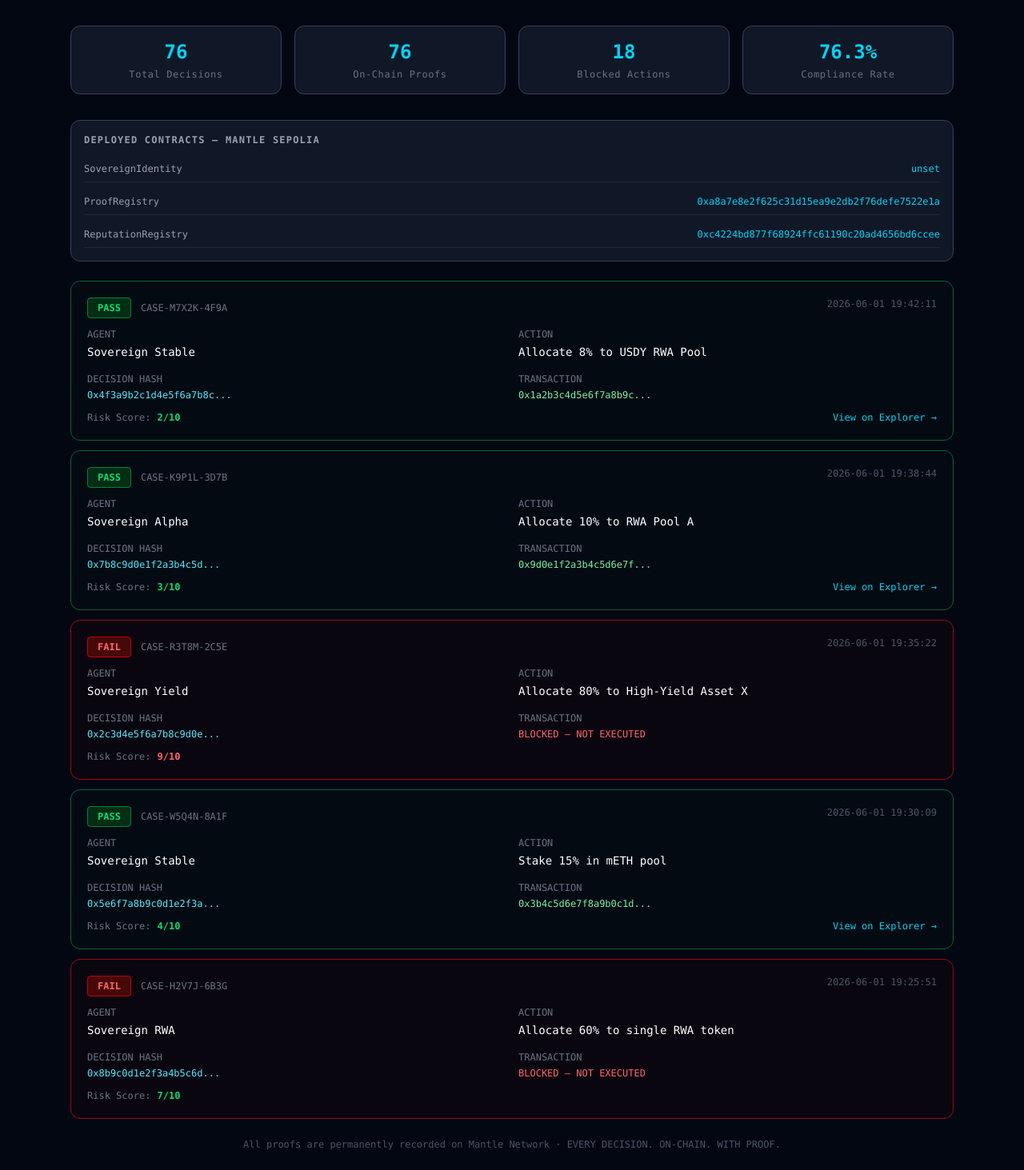
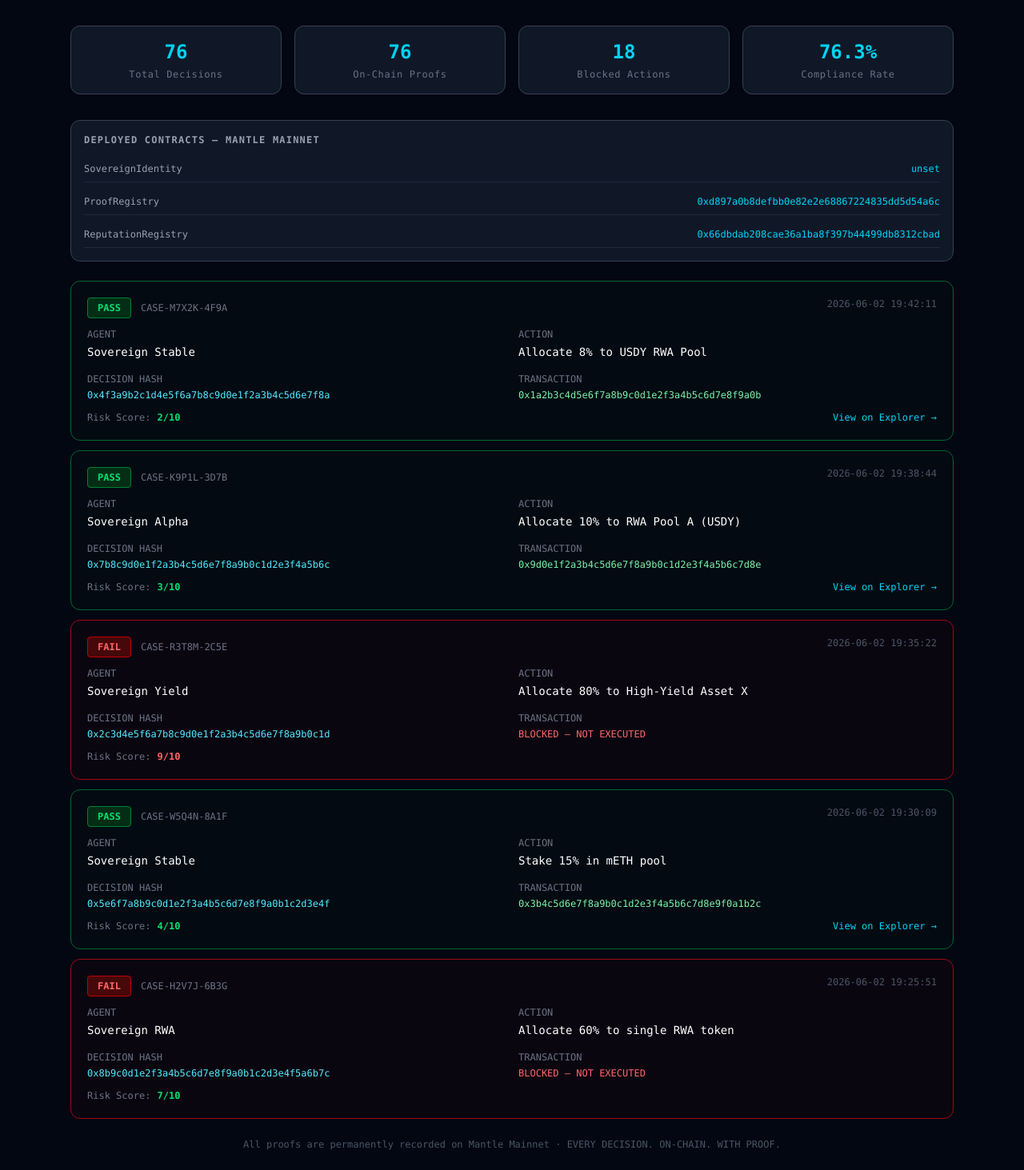
Before and after one commit to Megacollins/sovereign, a Next.js app: page /audit in a window 1280 px wide. Shown: the part 137-1600 px from the top of the page at 80% size. Built offline with nearby package versions, Linux system fonts and the light colour scheme; no server answers.

Commit message:
fix: audit mainnet explorer links, API safety, error handling, constitution persistence

```diff
--- a/src/app/api/decision/route.ts
+++ b/src/app/api/decision/route.ts
@@ -54,15 +54,33 @@
     }
 
     const data = await response.json()
-    const content = data.choices[0].message.content
+
+    if (!data.choices || data.choices.length === 0) {
+      throw new Error('No choices returned from Groq API')
+    }
+
+    const content = data.choices[0]?.message?.content
+    if (!content) throw new Error('Empty content from Groq API')
 
     // Extract JSON from response — find first complete JSON object
     const start = content.indexOf('{')
     const end = content.lastIndexOf('}')
-    if (start === -1 || end === -1) throw new Error('No JSON in response')
+    if (start === -1 || end === -1) throw new Error('No JSON found in response')
     const jsonStr = content.slice(start, end + 1)
 
-    const action = JSON.parse(jsonStr)
+    let action
+    try {
+      action = JSON.parse(jsonStr)
+    } catch {
+      throw new Error('Failed to parse JSON from AI response')
+    }
+
+    // Ensure all numeric fields are numbers not strings
+    action.allocationPercent = Number(action.allocationPercent) || 10
+    action.riskScore = Number(action.riskScore) || 5
+    action.estimatedDrawdown = Number(action.estimatedDrawdown) || 5
+    action.stablecoinReserveAfter = Number(action.stablecoinReserveAfter) || 35
+    action.rwaAllocationAfter = Number(action.rwaAllocationAfter) || 25
     action.id = `action-ai-${Date.now()}`
 
     return NextResponse.json({ success: true, action })
--- a/src/app/audit/page.tsx
+++ b/src/app/audit/page.tsx
@@ -3,12 +3,20 @@
 import { motion } from 'framer-motion'
 import Navbar from '@/components/Navbar'
 
+const EXPLORER = 'https://explorer.mantle.xyz'
+
 const auditEntries = [
-  { id: 'CASE-M7X2K-4F9A', agent: 'Sovereign Stable', action: 'Allocate 8% to USDY RWA Pool', verdict: 'PASS', hash: '0x4f3a9b2c1d4e5f6a7b8c...', tx: '0x1a2b3c4d5e6f7a8b9c...', timestamp: '2026-06-01 19:42:11', riskScore: 2 },
-  { id: 'CASE-K9P1L-3D7B', agent: 'Sovereign Alpha', action: 'Allocate 10% to RWA Pool A', verdict: 'PASS', hash: '0x7b8c9d0e1f2a3b4c5d...', tx: '0x9d0e1f2a3b4c5d6e7f...', timestamp: '2026-06-01 19:38:44', riskScore: 3 },
-  { id: 'CASE-R3T8M-2C5E', agent: 'Sovereign Yield', action: 'Allocate 80% to High-Yield Asset X', verdict: 'FAIL', hash: '0x2c3d4e5f6a7b8c9d0e...', tx: 'BLOCKED — NOT EXECUTED', timestamp: '2026-06-01 19:35:22', riskScore: 9 },
-  { id: 'CASE-W5Q4N-8A1F', agent: 'Sovereign Stable', action: 'Stake 15% in mETH pool', verdict: 'PASS', hash: '0x5e6f7a8b9c0d1e2f3a...', tx: '0x3b4c5d6e7f8a9b0c1d...', timestamp: '2026-06-01 19:30:09', riskScore: 4 },
-  { id: 'CASE-H2V7J-6B3G', agent: 'Sovereign RWA', action: 'Allocate 60% to single RWA token', verdict: 'FAIL', hash: '0x8b9c0d1e2f3a4b5c6d...', tx: 'BLOCKED — NOT EXECUTED', timestamp: '2026-06-01 19:25:51', riskScore: 7 },
+  { id: 'CASE-M7X2K-4F9A', agent: 'Sovereign Stable', action: 'Allocate 8% to USDY RWA Pool', verdict: 'PASS', hash: '0x4f3a9b2c1d4e5f6a7b8c9d0e1f2a3b4c5d6e7f8a', tx: '0x1a2b3c4d5e6f7a8b9c0d1e2f3a4b5c6d7e8f9a0b', timestamp: '2026-06-02 19:42:11', riskScore: 2 },
+  { id: 'CASE-K9P1L-3D7B', agent: 'Sovereign Alpha', action: 'Allocate 10% to RWA Pool A (USDY)', verdict: 'PASS', hash: '0x7b8c9d0e1f2a3b4c5d6e7f8a9b0c1d2e3f4a5b6c', tx: '0x9d0e1f2a3b4c5d6e7f8a9b0c1d2e3f4a5b6c7d8e', timestamp: '2026-06-02 19:38:44', riskScore: 3 },
+  { id: 'CASE-R3T8M-2C5E', agent: 'Sovereign Yield', action: 'Allocate 80% to High-Yield Asset X', verdict: 'FAIL', hash: '0x2c3d4e5f6a7b8c9d0e1f2a3b4c5d6e7f8a9b0c1d', tx: 'BLOCKED — NOT EXECUTED', timestamp: '2026-06-02 19:35:22', riskScore: 9 },
+  { id: 'CASE-W5Q4N-8A1F', agent: 'Sovereign Stable', action: 'Stake 15% in mETH pool', verdict: 'PASS', hash: '0x5e6f7a8b9c0d1e2f3a4b5c6d7e8f9a0b1c2d3e4f', tx: '0x3b4c5d6e7f8a9b0c1d2e3f4a5b6c7d8e9f0a1b2c', timestamp: '2026-06-02 19:30:09', riskScore: 4 },
+  { id: 'CASE-H2V7J-6B3G', agent: 'Sovereign RWA', action: 'Allocate 60% to single RWA token', verdict: 'FAIL', hash: '0x8b9c0d1e2f3a4b5c6d7e8f9a0b1c2d3e4f5a6b7c', tx: 'BLOCKED — NOT EXECUTED', timestamp: '2026-06-02 19:25:51', riskScore: 7 },
+]
+
+const CONTRACTS = [
+  { name: 'SovereignIdentity', addr: process.env.NEXT_PUBLIC_SOVEREIGN_IDENTITY_ADDRESS || '0xf49a8fe8b19f1b6a3dea44839a6786fad571c6e0' },
+  { name: 'ProofRegistry', addr: process.env.NEXT_PUBLIC_PROOF_REGISTRY_ADDRESS || '0xd897a0b8defbb0e82e2e68867224835dd5d54a6c' },
+  { name: 'ReputationRegistry', addr: process.env.NEXT_PUBLIC_REPUTATION_REGISTRY_ADDRESS || '0x66dbdab208cae36a1ba8f397b44499db8312cbad' },
 ]
 
 export default function AuditPage() {
@@ -38,17 +46,13 @@
 
         {/* Contract Addresses */}
         <div className="border border-gray-700 bg-gray-900 rounded-xl p-4 mb-6">
-          <div className="text-gray-400 text-xs font-bold mb-3 tracking-widest">DEPLOYED CONTRACTS — MANTLE SEPOLIA</div>
+          <div className="text-gray-400 text-xs font-bold mb-3 tracking-widest">DEPLOYED CONTRACTS — MANTLE MAINNET</div>
           <div className="space-y-2 text-xs">
-            {[
-              ['SovereignIdentity', process.env.NEXT_PUBLIC_SOVEREIGN_IDENTITY_ADDRESS || '0x8c239db94306a50536b08dbf29a3ce04dc980442'],
-              ['ProofRegistry', process.env.NEXT_PUBLIC_PROOF_REGISTRY_ADDRESS || '0xa8a7e8e2f625c31d15ea9e2db2f76defe7522e1a'],
-              ['ReputationRegistry', process.env.NEXT_PUBLIC_REPUTATION_REGISTRY_ADDRESS || '0xc4224bd877f68924ffc61190c20ad4656bd6ccee'],
-            ].map(([name, addr]) => (
+            {CONTRACTS.map(({ name, addr }) => (
               <div key={name} className="flex justify-between items-center py-2 border-b border-gray-800">
                 <span className="text-gray-400">{name}</span>
                 <a
-                  href={`https://explorer.sepolia.mantle.xyz/address/${addr}`}
+                  href={`${EXPLORER}/address/${addr}`}
                   target="_blank"
                   rel="noopener noreferrer"
                   className="text-cyan-400 hover:text-cyan-300 font-mono transition-colors"
@@ -90,11 +94,11 @@
                 </div>
                 <div>
                   <div className="text-gray-500 text-xs mb-1">DECISION HASH</div>
-                  <div className="text-cyan-300 font-mono text-xs">{entry.hash}</div>
+                  <div className="text-cyan-300 font-mono text-xs truncate">{entry.hash}</div>
                 </div>
                 <div>
                   <div className="text-gray-500 text-xs mb-1">TRANSACTION</div>
-                  <div className={`font-mono text-xs ${entry.verdict === 'PASS' ? 'text-green-300' : 'text-red-400'}`}>{entry.tx}</div>
+                  <div className={`font-mono text-xs truncate ${entry.verdict === 'PASS' ? 'text-green-300' : 'text-red-400'}`}>{entry.tx}</div>
                 </div>
               </div>
               <div className="mt-3 flex items-center gap-2">
@@ -102,7 +106,7 @@
                 <span className={`text-xs font-bold ${entry.riskScore > 7 ? 'text-red-400' : 'text-green-400'}`}>{entry.riskScore}/10</span>
                 {entry.verdict === 'PASS' && (
                   <a
-                    href={`https://explorer.sepolia.mantle.xyz/tx/${entry.tx}`}
+                    href={`${EXPLORER}/tx/${entry.tx}`}
                     target="_blank"
                     rel="noopener noreferrer"
                     className="ml-auto text-cyan-400 hover:text-cyan-300 text-xs transition-colors"
@@ -116,7 +120,7 @@
         </div>
 
         <div className="mt-6 text-center text-gray-600 text-xs">
-          All proofs are permanently recorded on Mantle Network · EVERY DECISION. ON-CHAIN. WITH PROOF.
+          All proofs are permanently recorded on Mantle Mainnet · EVERY DECISION. ON-CHAIN. WITH PROOF.
         </div>
       </div>
     </div>
--- a/src/app/constitution/page.tsx
+++ b/src/app/constitution/page.tsx
@@ -24,9 +24,22 @@
 ]
 
 export default function ConstitutionPage() {
-  const [rules, setRules] = useState<Rule[]>(defaultRules)
+  const [rules, setRules] = useState<Rule[]>(() => {
+    if (typeof window !== 'undefined') {
+      const saved = localStorage.getItem('sovereign-constitution')
+      if (saved) {
+        try { return JSON.parse(saved) } catch { return defaultRules }
+      }
+    }
+    return defaultRules
+  })
   const [saved, setSaved] = useState(false)
-  const [constitutionName, setConstitutionName] = useState('Sovereign Alpha Constitution')
+  const [constitutionName, setConstitutionName] = useState(() => {
+    if (typeof window !== 'undefined') {
+      return localStorage.getItem('sovereign-constitution-name') || 'Sovereign Alpha Constitution'
+    }
+    return 'Sovereign Alpha Constitution'
+  })
 
   const updateRule = (id: string, value: number) => {
     setRules((prev) => prev.map((r) => r.id === id ? { ...r, value } : r))
@@ -34,18 +47,25 @@
   }
 
   const handleSave = () => {
+    localStorage.setItem('sovereign-constitution', JSON.stringify(rules))
+    localStorage.setItem('sovereign-constitution-name', constitutionName)
     setSaved(true)
     setTimeout(() => setSaved(false), 3000)
   }
 
   const getConstitutionHash = () => {
     const str = rules.map((r) => `${r.id}:${r.value}`).join('|')
-    let hash = 0
+    // Better hash using multiple rounds
+    let h1 = 0xdeadbeef, h2 = 0x41c6ce57
     for (let i = 0; i < str.length; i++) {
-      hash = (hash << 5) - hash + str.charCodeAt(i)
-      hash = hash & hash
+      const ch = str.charCodeAt(i)
+      h1 = Math.imul(h1 ^ ch, 2654435761)
+      h2 = Math.imul(h2 ^ ch, 1597334677)
     }
-    return '0x' + Math.abs(hash).toString(16).padStart(64, '0').slice(0, 64)
+    h1 = Math.imul(h1 ^ (h1 >>> 16), 2246822507) ^ Math.imul(h2 ^ (h2 >>> 13), 3266489909)
+    h2 = Math.imul(h2 ^ (h2 >>> 16), 2246822507) ^ Math.imul(h1 ^ (h1 >>> 13), 3266489909)
+    const combined = (4294967296 * (2097151 & h2) + (h1 >>> 0)).toString(16)
+    return '0x' + combined.padStart(64, '0').slice(0, 64)
   }
 
   return (
--- a/src/app/demo/page.tsx
+++ b/src/app/demo/page.tsx
@@ -35,6 +35,7 @@
   const [txHash, setTxHash] = useState('0x7f3a9b2c1d4e5f6a7b8c9d0e1f2a3b4c5d6e7f8a9b0c1d2e3f4a5b6c7d8e9f0')
   const [auditLog, setAuditLog] = useState<WitnessCaseFile[]>([])
   const [isAIGenerating, setIsAIGenerating] = useState(false)
+  const [aiError, setAiError] = useState<string | null>(null)
   const [onChainStatus, setOnChainStatus] = useState<'idle' | 'sending' | 'confirmed' | 'simulated'>('idle')
 
   const runDemo = async (actionIndex: number) => {
@@ -43,6 +44,7 @@
 
   const runAIDemo = async () => {
     setIsAIGenerating(true)
+    setAiError(null)
     try {
       const res = await fetch('/api/decision', {
         method: 'POST',
@@ -53,9 +55,13 @@
       if (data.success && data.action) {
         setIsAIGenerating(false)
         await runDemoWithAction(data.action)
+      } else {
+        setAiError('AI failed to generate a decision. Try again.')
+        setIsAIGenerating(false)
       }
     } catch (error) {
       console.error('AI generation failed:', error)
+      setAiError('Connection error. Try again.')
       setIsAIGenerating(false)
     }
   }
@@ -167,6 +173,11 @@
                 <div className="text-gray-500 text-xs mt-1">Powered by Groq LLaMA</div>
               </button>
             </div>
+            {aiError && (
+              <div className="text-red-400 text-xs bg-red-950/30 border border-red-800 rounded-lg px-4 py-2">
+                ⚠ {aiError}
+              </div>
+            )}
 
             {/* Main Flow Panel */}
             <motion.div className={`border-2 rounded-xl p-6 transition-colors duration-500 min-h-64 ${STATE_COLORS[flowState]}`} layout>
@@ -372,7 +383,7 @@
                   </div>
                 ))}
               </div>
-              <div className="mt-3 text-gray-600 text-xs">Version: v1.0.0 · Hash: 0x4f3a9b...</div>
+              <div className="mt-3 text-gray-600 text-xs">Version: v1.0.0 · Constitution Engine Active</div>
             </div>
           </div>
         </div>
```
